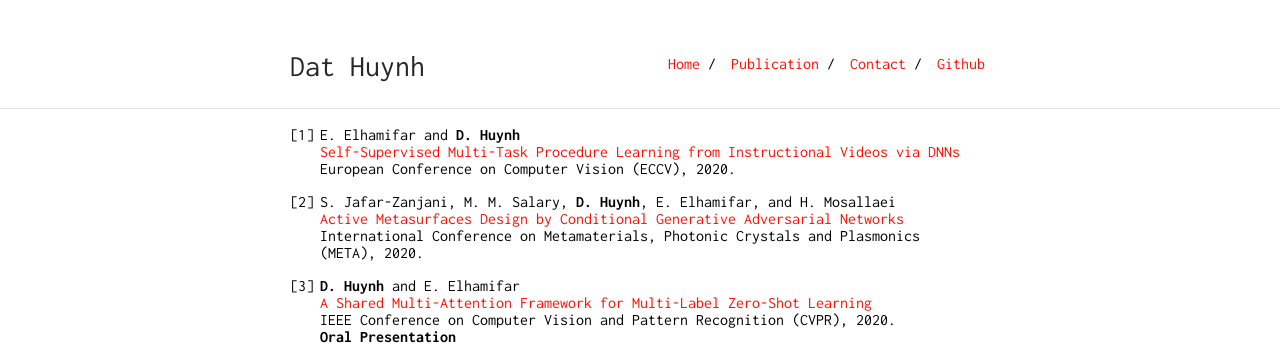
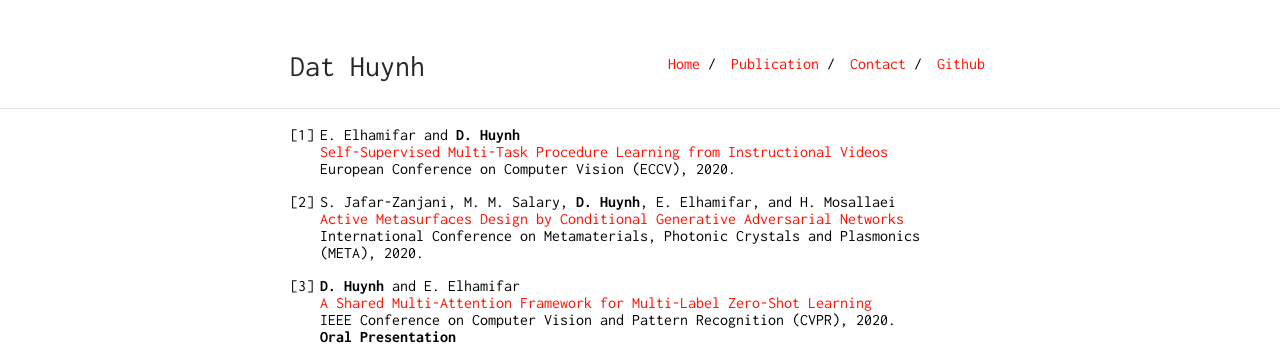
Before and after one commit to ZiweiXU/hbdat.github.io, a Jekyll site: the page built from publication.md, in a window 1280 px wide. Shown: the top 345 px of the page. Built offline with Jekyll 4.4.1, drawn with Linux system fonts in a browser that asks for light colours.

Commit message:
update publication name

```diff
--- a/publication.md
+++ b/publication.md
@@ -8,7 +8,7 @@ title: Dat Huynh
 <li>
 	<p>
 		E. Elhamifar and <b>D. Huynh</b><br>
-		<a href="http://khoury.neu.edu/home/eelhami/publications/SelfSupProcLearn-ECCV2020.pdf">Self-Supervised Multi-Task Procedure Learning from Instructional Videos via DNNs</a><br>
+		<a href="http://khoury.neu.edu/home/eelhami/publications/SelfSupProcLearn-ECCV2020.pdf">Self-Supervised Multi-Task Procedure Learning from Instructional Videos</a><br>
 		European Conference on Computer Vision (ECCV), 2020.<br>
 	</p>
 </li>
```
